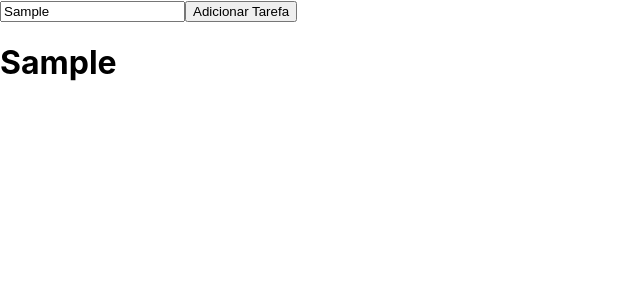
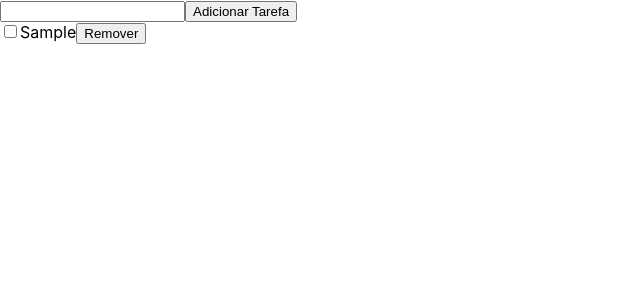
Before and after one commit to altgauzen/Frontend-Desafio-tecnico-ebytr, a React (Create React App) app: page / in a window 1280 px wide. Both pictures are taken after typing "Sample" into the empty fields and a click on the button "Adicionar Tarefa". Shown: the top 300 px of the page, without its empty margins (0-640 px from the left). Built offline with nearby package versions, Linux system fonts and the light colour scheme.

Commit message:
feat: creating remove and update task functions

```diff
--- a/src/App.jsx
+++ b/src/App.jsx
@@ -1,6 +1,7 @@
 import React, { Component } from 'react';
 import './App.css';
 import AddTask from './components/addTask';
+import Task from './components/Task';
 
 class App extends Component {
   constructor() {
@@ -10,13 +11,36 @@ class App extends Component {
       tasks: [],
     };
     this.createTask = this.createTask.bind(this);
+    this.updateTask = this.updateTask.bind(this);
+    this.removeTask = this.removeTask.bind(this);
   }
 
-  createTask(event, newTask) {
-    event.preventDefault();
+  createTask(newTask) {
     const { tasks } = this.state;
     this.setState({
       tasks: [...tasks, newTask],
+    });
+  }
+
+  updateTask(updatedTask) {
+    const { tasks } = this.state;
+    const updatedTasks = tasks.map((task) => {
+      const taskToUpdate = task;
+      if (taskToUpdate.id === updatedTask.id) {
+        taskToUpdate.hasFinished = updatedTask.hasFinished;
+      }
+      return taskToUpdate;
+    });
+    this.setState({
+      tasks: updatedTasks,
+    });
+  }
+
+  removeTask(id) {
+    const { tasks } = this.state;
+    const updatedTasks = tasks.filter((task) => task.id !== id);
+    this.setState({
+      tasks: updatedTasks,
     });
   }
 
@@ -26,7 +50,12 @@ class App extends Component {
       <>
         <AddTask onCreate={this.createTask} />
         { tasks.map((task) => (
-          <h1>{task.title}</h1>
+          <Task
+            key={task.id}
+            data={task}
+            onUpdate={this.updateTask}
+            onRemove={this.removeTask}
+          />
         )) }
       </>
     );
--- /dev/null
+++ b/src/components/Task.jsx
@@ -0,0 +1,50 @@
+import React, { Component } from 'react';
+import PropTypes from 'prop-types';
+
+export default class Task extends Component {
+  constructor(props) {
+    super(props);
+
+    const { data } = this.props;
+    this.state = {
+      id: data.id,
+      hasFinished: false,
+    };
+    this.handleCheckbox = this.handleCheckbox.bind(this);
+  }
+
+  handleCheckbox(event) {
+    const { onUpdate } = this.props;
+    const currentState = this.state;
+    this.setState({
+      hasFinished: event.target.checked,
+    });
+
+    onUpdate({
+      ...currentState,
+      hasFinished: event.target.checek,
+    });
+  }
+
+  render() {
+    const { hasFinished } = this.state;
+    const { data, onRemove } = this.props;
+    const { id, title } = data;
+    return (
+      <div>
+        <input type="checkbox" onChange={this.handleCheckbox} checked={hasFinished} />
+        {title}
+        <button type="button" onClick={() => onRemove(id)}>Remover</button>
+      </div>
+    );
+  }
+}
+
+Task.propTypes = {
+  data: PropTypes.shape({
+    id: PropTypes.number,
+    title: PropTypes.string,
+  }),
+  onRemove: PropTypes.func,
+  onUpdate: PropTypes.func,
+}.isRequired;
--- a/src/components/addTask.jsx
+++ b/src/components/addTask.jsx
@@ -1,27 +1,46 @@
 import React, { Component } from 'react';
 import PropTypes from 'prop-types';
+
+import generators from '../lib/generators';
 
 export default class AddTask extends Component {
   constructor() {
     super();
 
-    this.state = {
+    this.initialState = {
+      id: 0,
       title: '',
+      hasFinished: false,
     };
+
+    this.state = this.initialState;
+
     this.handleInput = this.handleInput.bind(this);
+    this.handleSubmit = this.handleSubmit.bind(this);
   }
 
   handleInput(event) {
+    const { randomId } = generators;
     this.setState({
+      id: randomId(99999999999),
       title: event.target.value,
     });
   }
 
+  handleSubmit(event) {
+    event.preventDefault();
+    const { onCreate } = this.props;
+    const { id } = this.state;
+    if (id > 0) {
+      onCreate(this.state);
+      this.setState(this.initialState);
+    }
+  }
+
   render() {
     const { title } = this.state;
-    const { onCreate } = this.props;
     return (
-      <form onSubmit={(event) => onCreate(event, this.state)}>
+      <form onSubmit={this.handleSubmit}>
         <input type="text" value={title} onChange={this.handleInput} />
         <button type="submit">Adicionar Tarefa</button>
       </form>
--- /dev/null
+++ b/src/lib/generators.js
@@ -0,0 +1,7 @@
+const generators = {
+  randomId(maxNumber) {
+    return Math.round(Math.random() * maxNumber);
+  },
+};
+
+export default generators;
```
